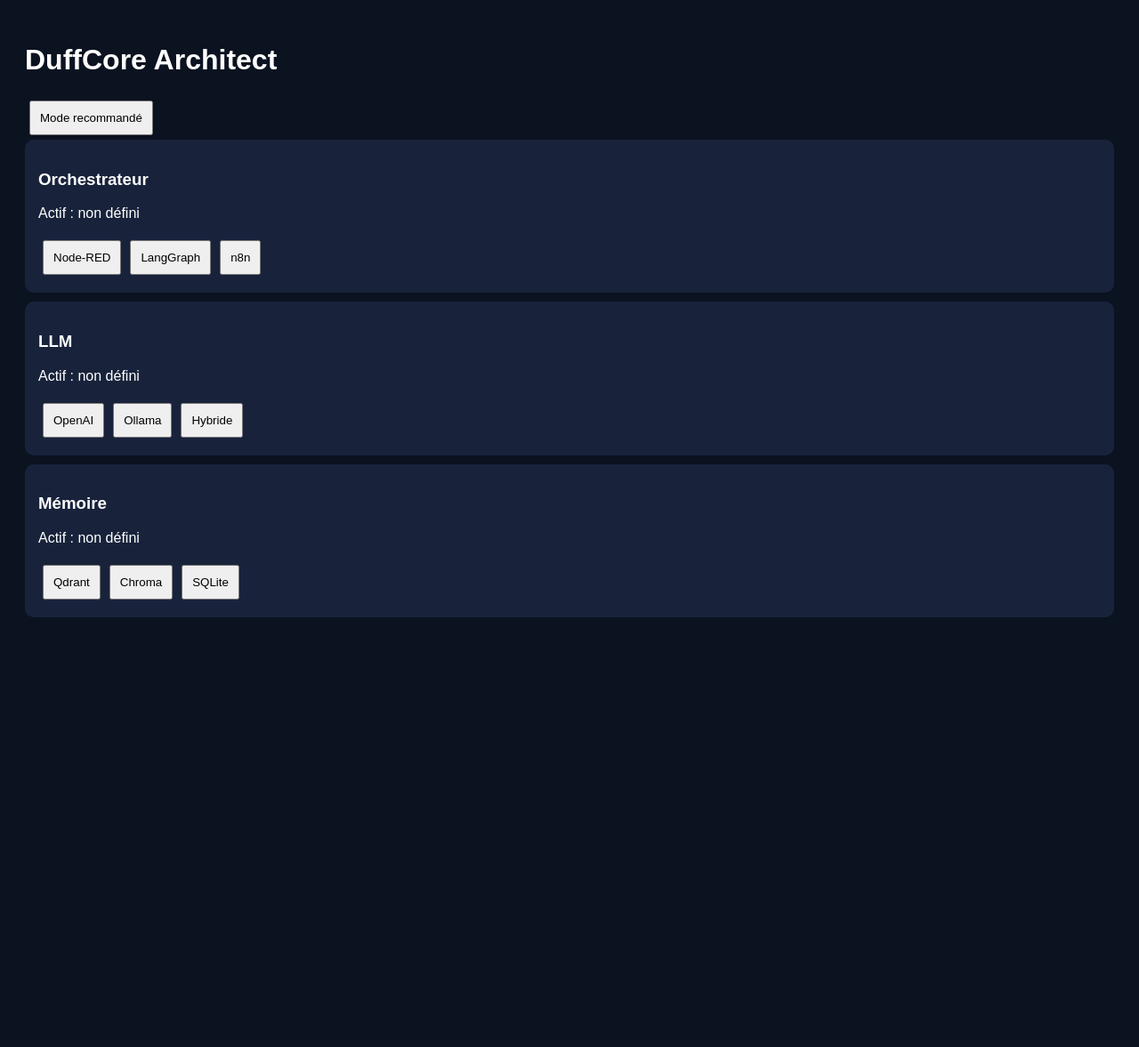
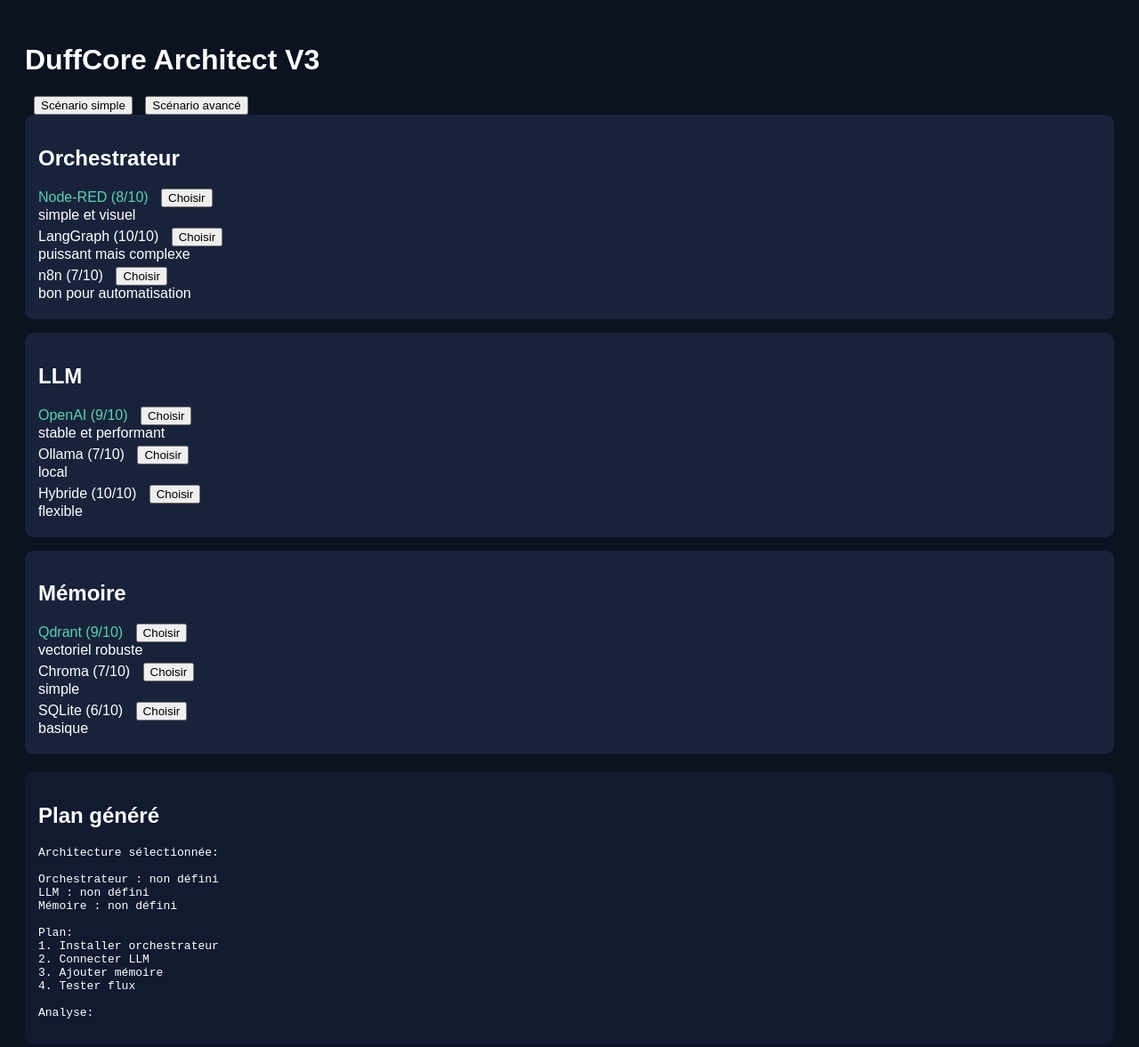
Before and after one commit to ChevalierDuff/duffcore-architect, a plain HTML site: page index.html in a window 1280 px wide. Shown: the whole page at 89% size. Before the commit the page ends 800 px from the top, so only its background shows below. Drawn offline with Linux system fonts and the light colour scheme.

Commit message:
Update index.html

```diff
--- a/index.html
+++ b/index.html
@@ -3,7 +3,7 @@
 <head>
 <meta charset="UTF-8">
 <meta name="viewport" content="width=device-width, initial-scale=1.0">
-<title>DuffCore Architect</title>
+<title>DuffCore Architect V3</title>
 
 <style>
 body {
@@ -16,29 +16,49 @@
 .module {
   background:#18233b;
   padding:15px;
-  margin-bottom:10px;
+  margin-bottom:15px;
   border-radius:10px;
-  cursor:pointer;
+}
+
+.option {
+  margin:5px 0;
+}
+
+button {
+  margin-left:10px;
+}
+
+.recommended {
+  color:#56d3b0;
 }
 
 .selected {
-  border:2px solid #4f8cff;
+  color:#4f8cff;
 }
 
-button {
-  margin:5px;
-  padding:10px;
+.plan {
+  background:#111a30;
+  padding:15px;
+  margin-top:20px;
+  border-radius:10px;
 }
 </style>
+
 </head>
 
 <body>
 
-<h1>DuffCore Architect</h1>
+<h1>DuffCore Architect V3</h1>
 
-<button onclick="setRecommended()">Mode recommandé</button>
+<button onclick="setScenario('simple')">Scénario simple</button>
+<button onclick="setScenario('advanced')">Scénario avancé</button>
 
-<div id="modules"></div>
+<div id="app"></div>
+
+<div class="plan">
+<h2>Plan généré</h2>
+<pre id="plan"></pre>
+</div>
 
 <script>
 
@@ -46,60 +66,135 @@
 {
 id:"orchestrator",
 name:"Orchestrateur",
-    options:["Node-RED","LangGraph","n8n"]
+options:[
+{name:"Node-RED", score:8, desc:"simple et visuel", rec:true},
+{name:"LangGraph", score:10, desc:"puissant mais complexe"},
+{name:"n8n", score:7, desc:"bon pour automatisation"}
+]
 },
 {
 id:"llm",
 name:"LLM",
-    options:["OpenAI","Ollama","Hybride"]
+options:[
+{name:"OpenAI", score:9, desc:"stable et performant", rec:true},
+{name:"Ollama", score:7, desc:"local"},
+{name:"Hybride", score:10, desc:"flexible"}
+]
 },
 {
 id:"memory",
 name:"Mémoire",
-    options:["Qdrant","Chroma","SQLite"]
+options:[
+{name:"Qdrant", score:9, desc:"vectoriel robuste", rec:true},
+{name:"Chroma", score:7, desc:"simple"},
+{name:"SQLite", score:6, desc:"basique"}
+]
 }
 ];
 
-let selected = {};
+let state = {};
 
-function render() {
-  const root = document.getElementById("modules");
-  root.innerHTML = "";
+function render(){
+
+let html = "";
 
 modules.forEach(m => {
-    const div = document.createElement("div");
-    div.className = "module";
 
-    const current = selected[m.id] || "non défini";
+html += `<div class="module"><h2>${m.name}</h2>`;
 
-    div.innerHTML = `
-      <h3>${m.name}</h3>
-      <p>Actif : ${current}</p>
+m.options.forEach(o => {
+
+let isSelected = state[m.id] === o.name;
+
+html += `
+<div class="option">
+<span class="${o.rec ? 'recommended':''}">
+${o.name} (${o.score}/10)
+</span>
+${isSelected ? '✔️':''}
+<button onclick="select('${m.id}','${o.name}')">Choisir</button>
+<div>${o.desc}</div>
+</div>
 `;
 
-    m.options.forEach(opt => {
-      const btn = document.createElement("button");
-      btn.innerText = opt;
-
-      btn.onclick = () => {
-        selected[m.id] = opt;
-        render();
-      };
-
-      div.appendChild(btn);
 });
 
-    root.appendChild(div);
+html += "</div>";
+
 });
+
+document.getElementById("app").innerHTML = html;
+
+generatePlan();
 }
 
-function setRecommended(){
-  selected = {
+function select(id,name){
+state[id]=name;
+render();
+}
+
+function setScenario(type){
+
+if(type==="simple"){
+state={
 orchestrator:"Node-RED",
 llm:"OpenAI",
 memory:"Qdrant"
 };
+}
+
+if(type==="advanced"){
+state={
+orchestrator:"LangGraph",
+llm:"Hybride",
+memory:"Qdrant"
+};
+}
+
 render();
+}
+
+function generatePlan(){
+
+let plan = "Architecture sélectionnée:\n\n";
+
+modules.forEach(m=>{
+plan += `${m.name} : ${state[m.id] || "non défini"}\n`;
+});
+
+plan += "\nPlan:\n";
+
+plan += "1. Installer orchestrateur\n";
+plan += "2. Connecter LLM\n";
+plan += "3. Ajouter mémoire\n";
+plan += "4. Tester flux\n";
+
+plan += "\nAnalyse:\n";
+
+let total = 0;
+let count = 0;
+
+modules.forEach(m=>{
+let opt = m.options.find(o=>o.name===state[m.id]);
+if(opt){
+total += opt.score;
+count++;
+}
+});
+
+if(count>0){
+let avg = total/count;
+plan += `Score global: ${avg.toFixed(1)}/10\n`;
+
+if(avg>8){
+plan += "Architecture solide\n";
+}else{
+plan += "Architecture moyenne\n";
+}
+}
+
+document.getElementById("plan").textContent = plan;
+
 }
 
 render();
```
Lines whose indentation alone changed are shown as unchanged.
